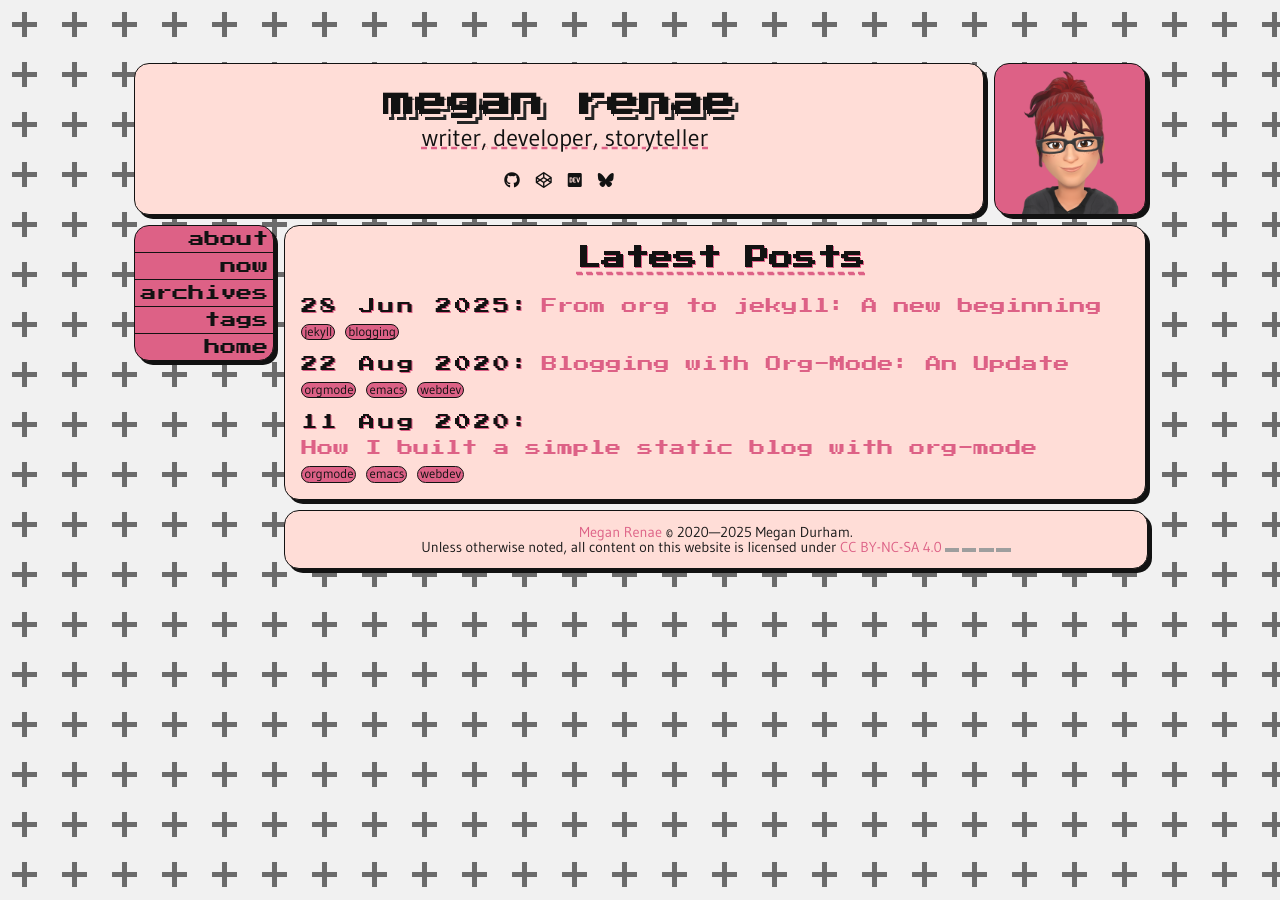
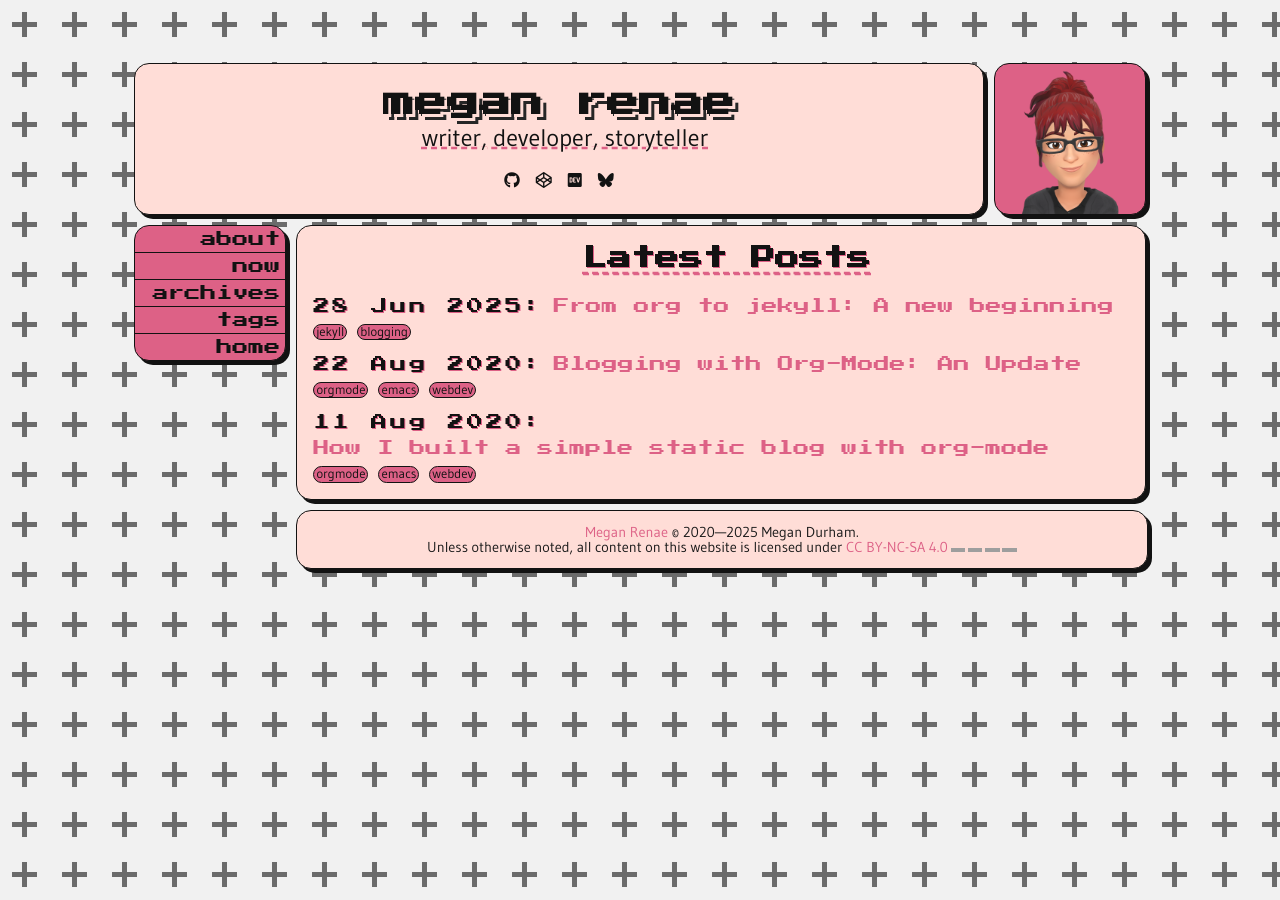
Before and after one commit to meganrenae21/blog, a Jekyll site: the page built from index.html, in a window 1280 px wide. Built offline with Jekyll 4.4.1, drawn with Linux system fonts in a browser that asks for light colours; nearby versions of some CDN libraries; grey boxes are pictures that could not be loaded.

Commit message:
nav width take 2

```diff
--- a/_sass/main.scss
+++ b/_sass/main.scss
@@ -127,6 +127,8 @@ img.avatar {
   flex-direction: column;
   gap: 0;
   width: 150px;
+  max-width: 150px;
+  min-width: 150px;
   background-color: var(--accent-red);
   justify-content: flex-start;
   align-items: stretch;
```
Also changed, not shown: 2 other files.
